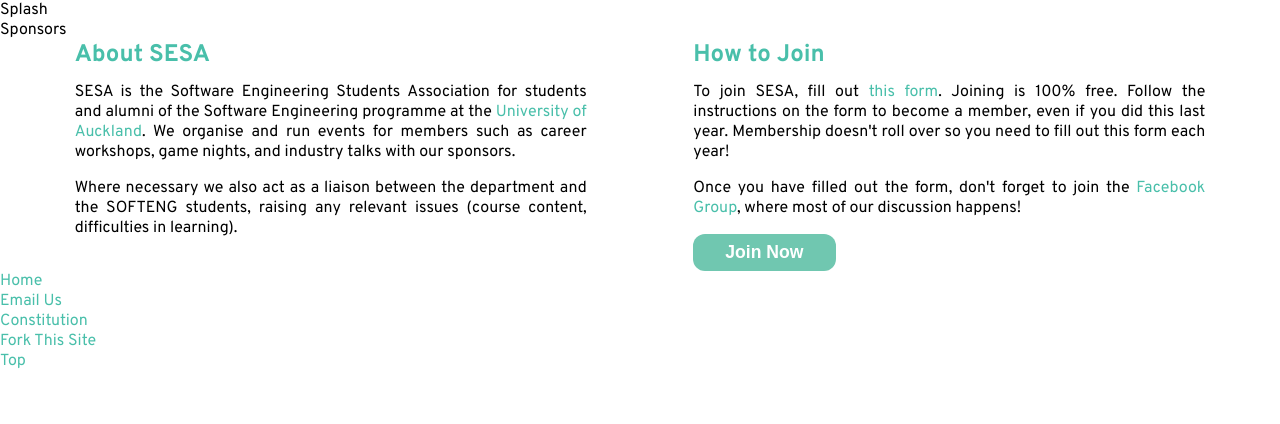
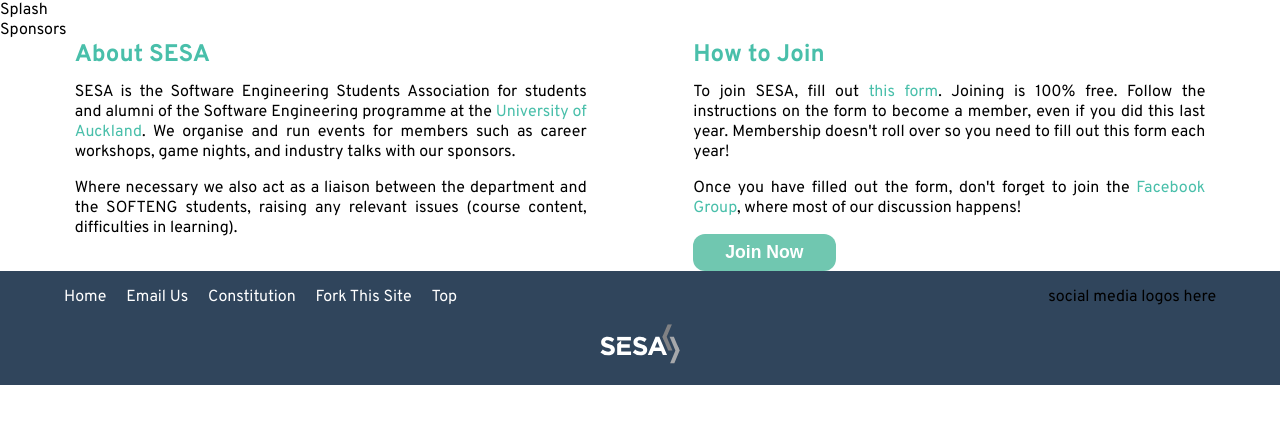
Before and after one commit to sesauoa/ausesa.github.com, a Jekyll site: the page built from index.html, in a window 1280 px wide. Shown: the top 424 px of the page. Built offline with Jekyll 4.4.1, drawn with Linux system fonts in a browser that asks for light colours.

Commit message:
Started working on footer

```diff
--- a/_includes/footer.html
+++ b/_includes/footer.html
@@ -1,6 +1,5 @@
-<footer class="section">
-  <div class="page-footer-content">
-    <nav class="footer-navigation">
+<footer class="footer">
+    <div class="footer-links">
       <ul class="inline-list">
         <li><a href="/"><i class="fa fa-home"></i> Home</a></li>
         <li><a href="mailto:exec@sesa.org.nz"><i class="fa fa-envelope"></i> Email Us</a></li>
@@ -8,6 +7,10 @@
         <li><a href="https://github.com/ausesa/ausesa.github.com"><i class="fa fa-code-fork"></i> Fork This Site</a></li>
         <li><a href="#"><i class="fa fa-arrow-up"></i> Top</a></li>
       </ul>
-    </nav>
+      <p>social media logos here</p>
     </div>
+    <div class="logo-container">
+      <img class="logo" src="/img/logo-bw-light.svg"/>
+    </div>
+
 </footer>
--- a/css/style.scss
+++ b/css/style.scss
@@ -5,6 +5,7 @@
 
 $sesa-teal-dark: #49bfaa;
 $sesa-teal-light: #70c7b0;
+$sesa-navy: #30455c;
 
 * {
   margin: 0;
@@ -70,3 +71,45 @@
     }
   }
 }
+
+.footer {
+  $footer-vertical-padding: 1em;
+  background-color: $sesa-navy;
+  display: flex;
+  flex-direction: column;
+  align-items: stretch;
+  padding: $footer-vertical-padding 0;
+
+  a {
+    color: white;
+  }
+
+  .logo-container {
+    display: flex;
+    justify-content: center;
+    padding-top: $footer-vertical-padding;
+    img {
+      width: 80px;
+    }
+  }
+
+  .footer-links {
+    display: flex;
+    justify-content: space-between;
+    margin: 0 4em;
+    flex-wrap: wrap;
+    gap: $footer-vertical-padding;
+  }
+}
+
+.inline-list {
+  margin: 0;
+  padding: 0;
+  list-style: none;
+
+  li {
+    margin: 0;
+    padding: 0 1em 0 0;
+    display: inline-block;
+  }
+}
```
Also changed, not shown: img/logo-bw-light.svg (added). Lines whose indentation alone changed are shown as unchanged.
